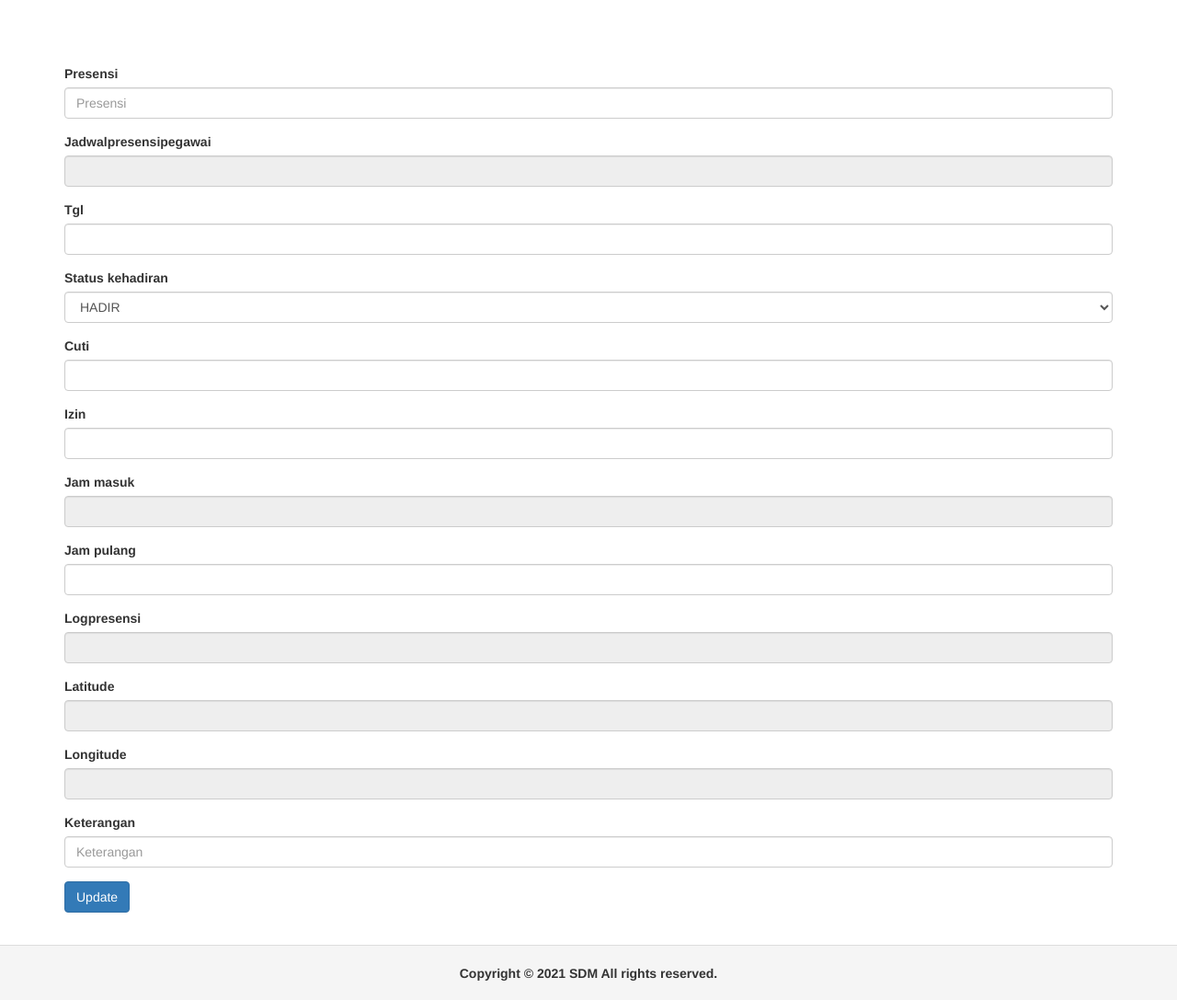
After one commit to vianprabu/darulquran, a Yii app: template views/presensi/presensipegawai.php in a window 1280 px wide. The commit adds this page. Shown: the whole page at 92% size. Run offline with PHP 8.4 and a stand-in for Yii, Linux system fonts and the light colour scheme; the template is opened without the code that fills it, so the values that code supplies are empty; form fields are guessed from the names that the template uses; some libraries are stand-ins or nearby versions.

Commit message:
modul pegawai

```diff
--- a/models/base/Logpresensi.php
+++ b/models/base/Logpresensi.php
@@ -36,7 +36,7 @@ class Logpresensi extends \yii\db\ActiveRecord
     public function rules()
     {
         return [
-            [['logpresensi_id', 'pegawai_id', 'latitude', 'longitude'], 'required'],
+            [['pegawai_id', 'latitude', 'longitude'], 'required'],
             [['logpresensi_id', 'pegawai_id'], 'string', 'max' => 20],
             [['latitude', 'longitude'], 'string', 'max' => 50]
         ];
--- /dev/null
+++ b/views/presensi/presensipegawai.php
@@ -0,0 +1,82 @@
+<?php
+
+use yii\helpers\Html;
+use yii\widgets\ActiveForm;
+
+/* @var $this yii\web\View */
+/* @var $model app\models\Presensi */
+/* @var $form yii\widgets\ActiveForm */
+$id = Yii::$app->user->identity->username;
+$jadwalpresensi = \app\models\JadwalpresensiPegawai::find()->where(['pegawai_id' => $id])->one();
+$jadwalpresensi_id = $jadwalpresensi['jadwalpresensipegawai_id'];
+?>
+
+<div class="presensi-form">
+
+    <?php $form = ActiveForm::begin(); ?>
+
+    <?= $form->errorSummary($model); ?>
+
+    <?= $form->field($model, 'presensi_id')->textInput(['maxlength' => true, 'placeholder' => 'Presensi']) ?>
+
+    <?= $form->field($model, 'jadwalpresensipegawai_id')->textInput(['value' => $jadwalpresensi_id, 'readonly' => true]) ?>
+
+    <?= $form->field($model, 'tgl')->widget(\kartik\datecontrol\DateControl::classname(), [
+        'type' => \kartik\datecontrol\DateControl::FORMAT_DATE,
+        'saveFormat' => 'php:Y-m-d',
+        'ajaxConversion' => true,
+        'options' => [
+            'pluginOptions' => [
+                'placeholder' => 'Choose Tgl',
+                'autoclose' => true
+            ]
+        ],
+    ]); ?>
+
+    <?= $form->field($model, 'status_kehadiran')->dropDownList(['HADIR' => 'HADIR', 'IJIN' => 'IJIN', 'CUTI' => 'CUTI', 'SAKIT' => 'SAKIT',], ['prompt' => '']) ?>
+
+    <?= $form->field($model, 'cuti_id')->widget(\kartik\widgets\Select2::classname(), [
+        'data' => \yii\helpers\ArrayHelper::map(\app\models\Cuti::find()->orderBy('cuti_id')->asArray()->all(), 'cuti_id', 'cuti_id'),
+        'options' => ['placeholder' => 'Choose Cuti'],
+        'pluginOptions' => [
+            'allowClear' => true
+        ],
+    ]); ?>
+
+    <?= $form->field($model, 'izin_id')->widget(\kartik\widgets\Select2::classname(), [
+        'data' => \yii\helpers\ArrayHelper::map(\app\models\Izin::find()->orderBy('izin_id')->asArray()->all(), 'izin_id', 'izin_id'),
+        'options' => ['placeholder' => 'Choose Izin'],
+        'pluginOptions' => [
+            'allowClear' => true
+        ],
+    ]); ?>
+
+    <?= $form->field($model, 'jam_masuk')->textInput(['value' => $waktu_masuk, 'readonly' => true]) ?>
+
+    <?= $form->field($model, 'jam_pulang')->widget(\kartik\datecontrol\DateControl::className(), [
+        'type' => \kartik\datecontrol\DateControl::FORMAT_TIME,
+        'saveFormat' => 'php:H:i:s',
+        'ajaxConversion' => true,
+        'options' => [
+            'pluginOptions' => [
+                'placeholder' => 'Choose Jam Pulang',
+                'autoclose' => true
+            ]
+        ]
+    ]); ?>
+
+    <?= $form->field($model, 'logpresensi_id')->textInput(['value' => $logpresensi_id, 'readonly' => true]) ?>
+
+    <?= $form->field($model, 'latitude')->textInput(['value' => $lat, 'readonly' => true]) ?>
+
+    <?= $form->field($model, 'longitude')->textInput(['value' => $long, 'readonly' => true]) ?>
+
+    <?= $form->field($model, 'keterangan')->textInput(['maxlength' => true, 'placeholder' => 'Keterangan']) ?>
+
+    <div class="form-group">
+        <?= Html::submitButton($model->isNewRecord ? 'Create' : 'Update', ['class' => $model->isNewRecord ? 'btn btn-success' : 'btn btn-primary']) ?>
+    </div>
+
+    <?php ActiveForm::end(); ?>
+
+</div>
--- a/views/site/index.php
+++ b/views/site/index.php
@@ -97,7 +97,7 @@ $akun = 0;
                             </a>
                         </div>
                         <div class="myicon">
-                            <a href="index.php?r=presensi/create">
+                            <a href="index.php?r=logpresensi/logpegawai">
                                 <img src="icon/presensi.png" width="60px" style="margin-top: 10px">
                                 <div class="text-icon">Presensi</div>
                             </a>
```
Also changed, not shown: controllers/LogpresensiController.php (+13 -0 lines), controllers/PresensiController.php (+23 -0 lines), views/logpresensi/logpegawai.php (added, +49 -0 lines).
